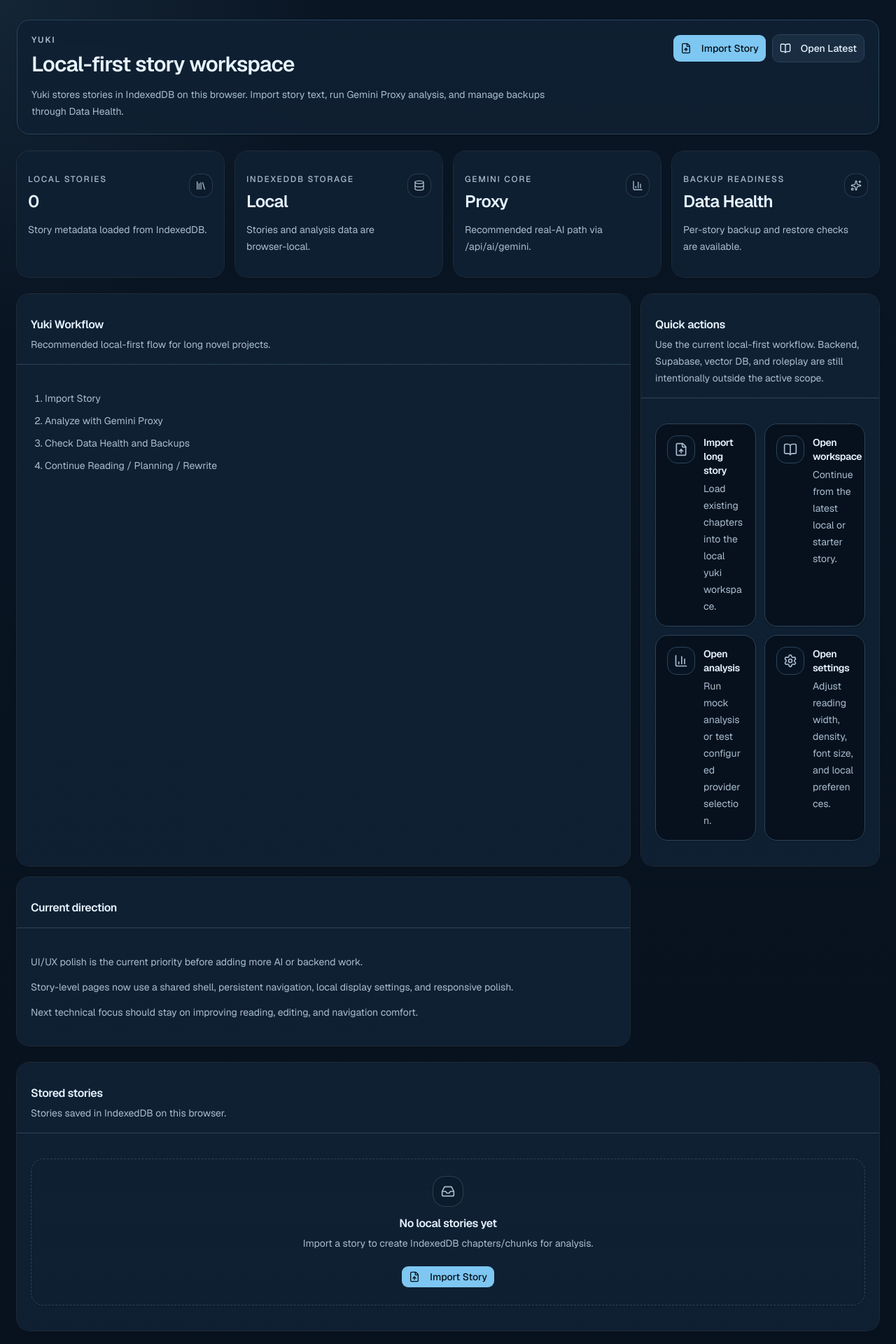
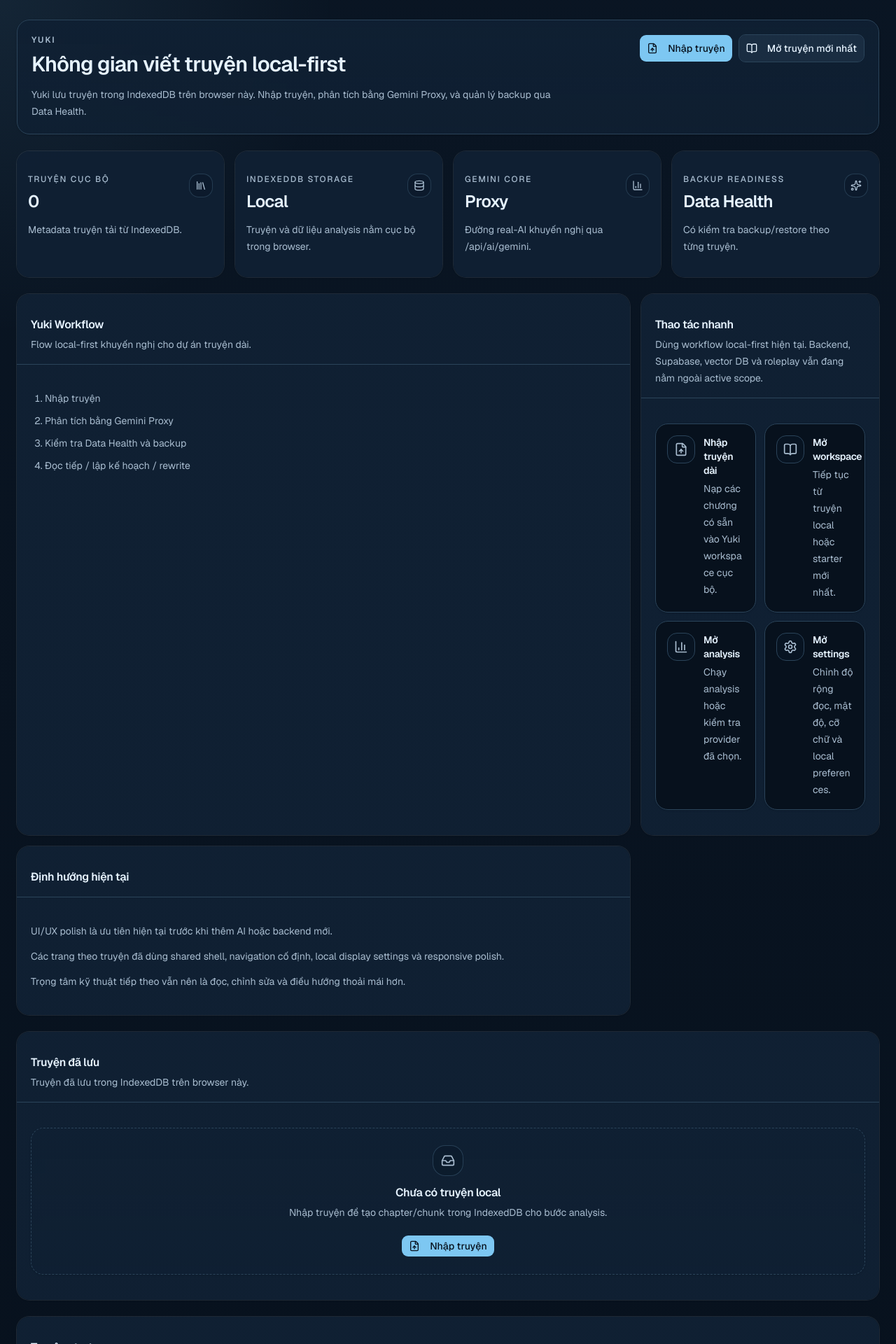
Before and after one commit to PhatMap/yuki, a Next.js app: page / in a window 1280 px wide. Shown: the top 1920 px of the page at 70% size. Built offline with nearby package versions, Linux system fonts and the light colour scheme.

Commit message:
Localize home and story library UI copy

```diff
--- a/src/components/home/home-dashboard-client.tsx
+++ b/src/components/home/home-dashboard-client.tsx
@@ -122,14 +122,14 @@ export function HomeDashboardClient() {
       <PageContainer>
         <PageHeader
           eyebrow="Yuki"
-          title="Local-first story workspace"
-          description="Yuki stores stories in IndexedDB on this browser. Import story text, run Gemini Proxy analysis, and manage backups through Data Health."
+          title="Không gian viết truyện local-first"
+          description="Yuki lưu truyện trong IndexedDB trên browser này. Nhập truyện, phân tích bằng Gemini Proxy, và quản lý backup qua Data Health."
           action={
             <>
               <Button asChild>
                 <Link href="/stories/import">
                   <FileUp className="mr-2 h-4 w-4" />
-                  Import Story
+                  Nhập truyện
                 </Link>
               </Button>
 
@@ -137,7 +137,7 @@ export function HomeDashboardClient() {
                 <Button asChild variant="outline">
                   <Link href={`/stories/${primaryStory.id}`}>
                     <BookOpen className="mr-2 h-4 w-4" />
-                    Open Latest
+                    Mở truyện mới nhất
                   </Link>
                 </Button>
               ) : null}
@@ -148,51 +148,51 @@ export function HomeDashboardClient() {
         <section className="grid gap-4 md:grid-cols-2 xl:grid-cols-4">
           <StatCard
             icon={<Library className="h-4 w-4" />}
-            title="Local stories"
+            title="Truyện cục bộ"
             value={storedItems.length.toLocaleString("vi-VN")}
-            description="Story metadata loaded from IndexedDB."
+            description="Metadata truyện tải từ IndexedDB."
           />
           <StatCard
             icon={<Database className="h-4 w-4" />}
             title="IndexedDB storage"
             value="Local"
-            description="Stories and analysis data are browser-local."
+            description="Truyện và dữ liệu analysis nằm cục bộ trong browser."
           />
           <StatCard
             icon={<BarChart3 className="h-4 w-4" />}
             title="Gemini Core"
             value="Proxy"
-            description="Recommended real-AI path via /api/ai/gemini."
+            description="Đường real-AI khuyến nghị qua /api/ai/gemini."
           />
           <StatCard
             icon={<Sparkles className="h-4 w-4" />}
             title="Backup readiness"
             value="Data Health"
-            description="Per-story backup and restore checks are available."
+            description="Có kiểm tra backup/restore theo từng truyện."
           />
         </section>
 
         <section className="grid gap-4 lg:grid-cols-[minmax(0,1fr)_340px]">
           <SectionCard
             title="Yuki Workflow"
-            description="Recommended local-first flow for long novel projects."
+            description="Flow local-first khuyến nghị cho dự án truyện dài."
           >
             <ol className="list-decimal space-y-2 pl-5 text-sm leading-6 text-muted-foreground">
-              <li>Import Story</li>
-              <li>Analyze with Gemini Proxy</li>
-              <li>Check Data Health and Backups</li>
-              <li>Continue Reading / Planning / Rewrite</li>
+              <li>Nhập truyện</li>
+              <li>Phân tích bằng Gemini Proxy</li>
+              <li>Kiểm tra Data Health và backup</li>
+              <li>Đọc tiếp / lập kế hoạch / rewrite</li>
             </ol>
           </SectionCard>
 
           <SectionCard
-            title="Quick actions"
-            description="Use the current local-first workflow. Backend, Supabase, vector DB, and roleplay are still intentionally outside the active scope."
+            title="Thao tác nhanh"
+            description="Dùng workflow local-first hiện tại. Backend, Supabase, vector DB và roleplay vẫn đang nằm ngoài active scope."
           >
             <div className="grid gap-3 sm:grid-cols-2">
               <HomeActionCard
-                title="Import long story"
-                description="Load existing chapters into the local yuki workspace."
+                title="Nhập truyện dài"
+                description="Nạp các chương có sẵn vào Yuki workspace cục bộ."
                 href="/stories/import"
                 icon={<FileUp className="h-5 w-5" />}
               />
@@ -200,20 +200,20 @@ export function HomeDashboardClient() {
               {primaryStory ? (
                 <>
                   <HomeActionCard
-                    title="Open workspace"
-                    description="Continue from the latest local or starter story."
+                    title="Mở workspace"
+                    description="Tiếp tục từ truyện local hoặc starter mới nhất."
                     href={`/stories/${primaryStory.id}/workspace`}
                     icon={<BookOpen className="h-5 w-5" />}
                   />
                   <HomeActionCard
-                    title="Open analysis"
-                    description="Run mock analysis or test configured provider selection."
+                    title="Mở analysis"
+                    description="Chạy analysis hoặc kiểm tra provider đã chọn."
                     href={`/stories/${primaryStory.id}/analysis`}
                     icon={<BarChart3 className="h-5 w-5" />}
                   />
                   <HomeActionCard
-                    title="Open settings"
-                    description="Adjust reading width, density, font size, and local preferences."
+                    title="Mở settings"
+                    description="Chỉnh độ rộng đọc, mật độ, cỡ chữ và local preferences."
                     href={`/stories/${primaryStory.id}/settings`}
                     icon={<Settings className="h-5 w-5" />}
                   />
@@ -222,27 +222,27 @@ export function HomeDashboardClient() {
             </div>
           </SectionCard>
 
-          <SectionCard title="Current direction">
+          <SectionCard title="Định hướng hiện tại">
             <div className="space-y-3 text-sm leading-6 text-muted-foreground">
               <p>
-                UI/UX polish is the current priority before adding more AI or
-                backend work.
+                UI/UX polish là ưu tiên hiện tại trước khi thêm AI hoặc backend
+                mới.
               </p>
               <p>
-                Story-level pages now use a shared shell, persistent navigation,
-                local display settings, and responsive polish.
+                Các trang theo truyện đã dùng shared shell, navigation cố định,
+                local display settings và responsive polish.
               </p>
               <p>
-                Next technical focus should stay on improving reading, editing,
-                and navigation comfort.
+                Trọng tâm kỹ thuật tiếp theo vẫn nên là đọc, chỉnh sửa và điều
+                hướng thoải mái hơn.
               </p>
             </div>
           </SectionCard>
         </section>
 
         <SectionCard
-          title="Stored stories"
-          description="Stories saved in IndexedDB on this browser."
+          title="Truyện đã lưu"
+          description="Truyện đã lưu trong IndexedDB trên browser này."
         >
           {storedItems.length > 0 ? (
             <div className="grid gap-3 md:grid-cols-2 xl:grid-cols-3">
@@ -252,13 +252,13 @@ export function HomeDashboardClient() {
             </div>
           ) : (
             <EmptyState
-              title="No local stories yet"
-              description="Import a story to create IndexedDB chapters/chunks for analysis."
+              title="Chưa có truyện local"
+              description="Nhập truyện để tạo chapter/chunk trong IndexedDB cho bước analysis."
               action={
                 <Button asChild>
                   <Link href="/stories/import">
                     <FileUp className="mr-2 h-4 w-4" />
-                    Import Story
+                    Nhập truyện
                   </Link>
                 </Button>
               }
@@ -268,8 +268,8 @@ export function HomeDashboardClient() {
 
         {starterItems.length > 0 ? (
           <SectionCard
-            title="Starter stories"
-            description="Mock stories for testing yuki flows without importing a new file."
+            title="Truyện starter"
+            description="Mock stories để test Yuki flow khi chưa import truyện mới."
           >
             <div className="grid gap-3 md:grid-cols-2 xl:grid-cols-3">
               {starterItems.map((story) => (
@@ -318,7 +318,7 @@ function StoryCard({ story }: { story: HomeStory }) {
               {story.title}
             </CardTitle>
             <p className="mt-1 text-xs text-muted-foreground">
-              Updated {formatDate(story.updatedAt)}
+              Cập nhật {formatDate(story.updatedAt)}
             </p>
           </div>
 
@@ -350,7 +350,7 @@ function StoryCard({ story }: { story: HomeStory }) {
           <Button asChild size="sm">
             <Link href={`/stories/${story.id}/workspace`}>
               <PenLine className="mr-2 h-4 w-4" />
-              Open Workspace
+              Mở Workspace
             </Link>
           </Button>
 
```
